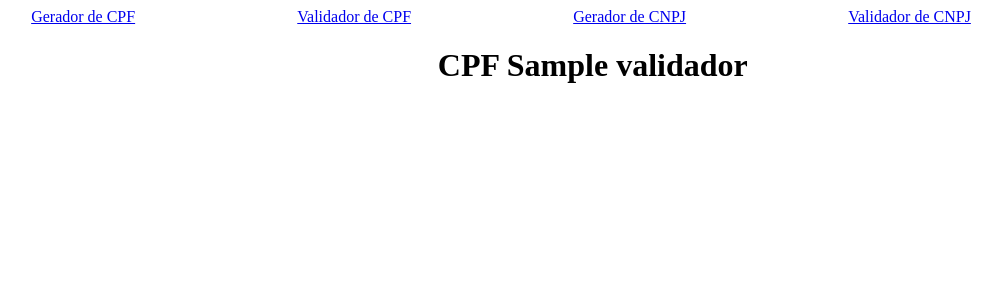
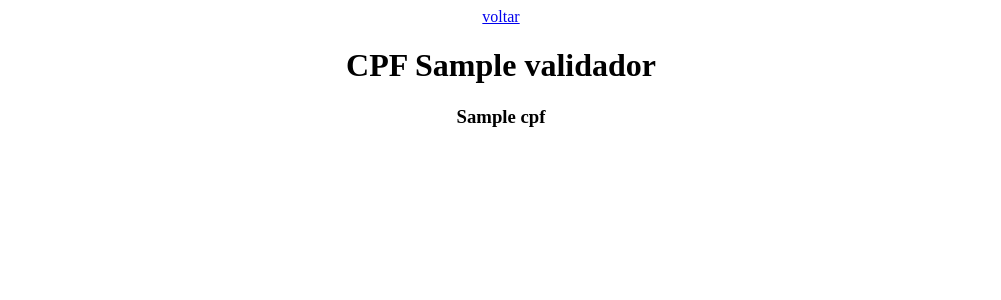
Before and after one commit to TiagoSSouza3/projeto_flask, a Flask app: template exercicio/templates/verificacao_cpf.html in a window 1280 px wide. Shown: the top 300 px of the page, without its empty margins (139-1140 px from the left). Run offline with Flask 3, Linux system fonts and the light colour scheme; the template is opened without the code that fills it: most values are stand-ins (such as "Sample title", 1, 10 or a date in 2020).

Commit message:
exercicio cpf e cnpj

```diff
--- a/exercicio/app.py
+++ b/exercicio/app.py
@@ -3,11 +3,14 @@ import random
 from validate_docbr import CPF, CNPJ
 
 app = Flask(__name__)
-cpf = CPF()
-cnpj = CNPJ()
+
+@app.route("/")
+def home():
+    return render_template("base.html")
 
 @app.route("/geradordecpf")
 def gerador_de_cpf():
+    cpf = CPF()
     roleta_russa = random.randint(0, 1)
     if roleta_russa == 0:
         cpf = random.randint(11111111111, 99999999999)
@@ -18,6 +21,7 @@ def gerador_de_cpf():
 
 @app.route("/geradordecnpj")
 def gerador_de_cnpj():
+    cnpj = CNPJ()
     roleta_russa = random.randint(0, 1)
     if roleta_russa == 0:
         cnpj = random.randint(11111111111111, 99999999999999)
@@ -37,8 +41,20 @@ def validador_de_cnpj():
 # POST
 @app.route("/verificacao_cpf", methods=["POST"])
 def verificar_cpf():
+    cpf = CPF()
     cpf_usuario = request.form["cpf"]
     if cpf.validate(cpf_usuario):
-        render_template("verificacao_cpf.html", validador = "Valido" )
+        return render_template("verificacao_cpf.html", link = "/validadordecpf", validador = "Valido", cpf = str(cpf.mask(cpf_usuario)) )
+    else:
+        return render_template("verificacao_cpf.html", link = "/validadordecpf", validador = "Invalido", cpf = "")
+
+@app.route("/verificacao_cnpj", methods=["POST"])
+def verificar_cnpj():
+    cnpj = CNPJ()
+    cnpj_usuario = request.form["cnpj"]
+    if cnpj.validate(cnpj_usuario):
+        return render_template("verificacao_cnpj.html", link = "/validadordecnpj", validador = "Valido", cnpj = str(cnpj.mask(cnpj_usuario)) )
+    else:
+        return render_template("verificacao_cnpj.html", link = "/validadordecnpj", validador = "Invalido", cnpj = "")
 
 app.run()
--- a/exercicio/static/style.css
+++ b/exercicio/static/style.css
@@ -5,7 +5,7 @@ header {
 }
 
 .content{
-    margin-left: 45%;
+    text-align: center;
 }
 
 .variable, title{
--- /dev/null
+++ b/exercicio/templates/base_2.html
@@ -0,0 +1,19 @@
+<!DOCTYPE html>
+<html lang="en">
+<head>
+    <meta charset="UTF-8">
+    <meta http-equiv="X-UA-Compatible" content="IE=edge">
+    <meta name="viewport" content="width=device-width, initial-scale=1.0">
+    <link rel="stylesheet" href="{{ url_for('static', filename='style.css') }}">
+    <title>{% block title %}{% endblock %}</title>
+</head>
+<body>
+    <header>
+        <a class="link" href="{% block link %}{% endblock %}">voltar</a>
+    </header>
+    <div class="content">
+        {% block content %}
+        {% endblock %}
+    </div>
+</body>
+</html>
--- a/exercicio/templates/validar_cnpj.html
+++ b/exercicio/templates/validar_cnpj.html
@@ -5,6 +5,6 @@
 {% block content %}
     <h1>Validador de CPF</h1>
     <form action="/verificacao_cnpj" method="post">
-        <input id="cnpj" class="cnpj" type="number"><button type="submit">Validar</button>
+        <input name="cnpj" id="cnpj" class="cnpj" type="number"><button type="submit">Validar</button>
     </form>
 {% endblock %}
--- a/exercicio/templates/validar_cpf.html
+++ b/exercicio/templates/validar_cpf.html
@@ -5,6 +5,6 @@
 {% block content %}
     <h1>Validador de CPF</h1>
     <form action="/verificacao_cpf" method="post">
-        <input id="cpf" class="cpf" type="number"><button type="submit">Validar</button>
+        <input name="cpf" id="cpf" class="cpf" type="number"><button type="submit">Validar</button>
     </form>
 {% endblock %}
--- a/exercicio/templates/verificacao_cpf.html
+++ b/exercicio/templates/verificacao_cpf.html
@@ -1,8 +1,12 @@
-{% extends "base.html" %}
+{% extends "base_2.html" %}
 
 {% block title %} Verificação de CPF {% endblock %}
 
+{% block link %}
+{{ link }}
+{% endblock %}
+
 {% block content %}
     <h1>CPF {{ validador }}</h1>
-
+    <h3>{{ cpf }}</h3>
 {% endblock %}
```
Also changed, not shown: exercicio/templates/verificacao_cnpj.html (added, +12 -0 lines).
